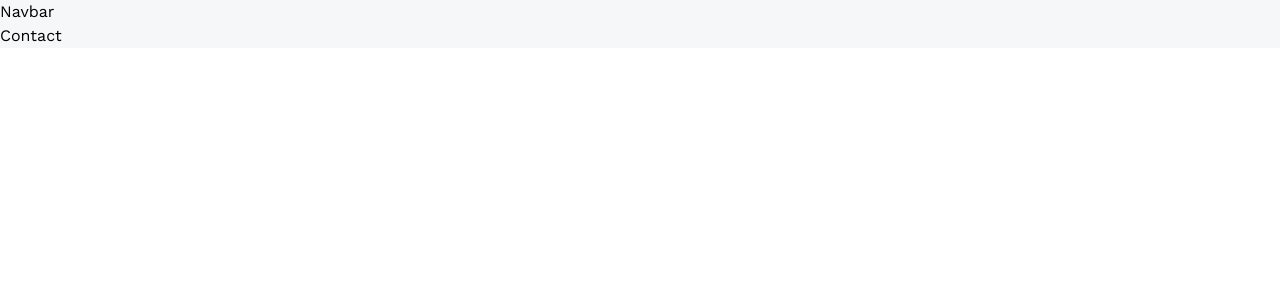
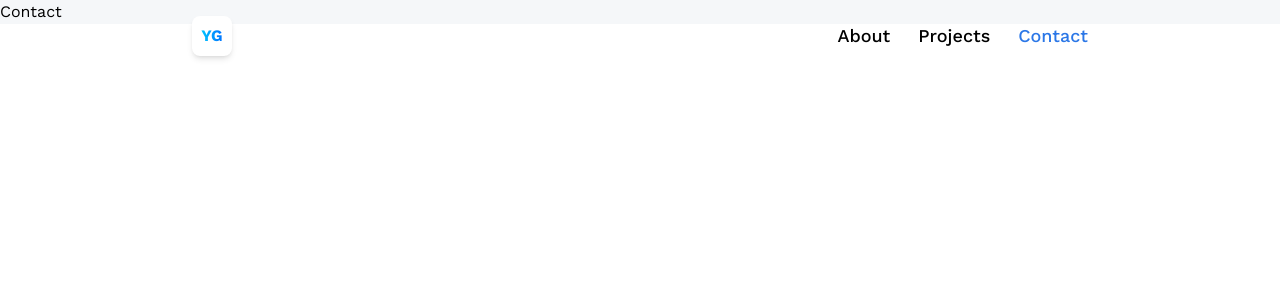
Before and after one commit to clexflex/Portfolio, a React (Vite) app in the folder portfolio/: page /contact in a window 1280 px wide. Shown: the top 300 px of the page. Built offline with nearby package versions, Linux system fonts and the light colour scheme; the HTML template or start-up script is replaced by a standard one.

Commit message:
Navbar creation

```diff
--- a/portfolio/package.json
+++ b/portfolio/package.json
@@ -10,6 +10,7 @@
     "preview": "vite preview"
   },
   "dependencies": {
+    "@react-three/fiber": "^8.15.19",
     "react": "^18.2.0",
     "react-dom": "^18.2.0",
     "react-router-dom": "^6.22.3"
--- a/portfolio/src/App.jsx
+++ b/portfolio/src/App.jsx
@@ -1,4 +1,5 @@
 import { Route, BrowserRouter as Router, Routes } from 'react-router-dom';
+import { Home, About, Projects, Contact } from './pages';
 import Navbar from './components/Navbar';
 
 const App = () => {
@@ -7,10 +8,10 @@ const App = () => {
         <Router>
             < Navbar />
             <Routes>
-                <Route path="/" element={'Home'} />
-                <Route path="/about" element={'About'} />
-                <Route path="/projects" element={'Projects'} />
-                <Route path="/contact" element={'Contact'} />
+                <Route path="/" element={<Home />} />
+                <Route path="/about" element={<About />} />
+                <Route path="/projects" element={<Projects />} />
+                <Route path="/contact" element={<Contact />} />
 
             </Routes>
         </Router>
--- a/portfolio/src/components/Navbar.jsx
+++ b/portfolio/src/components/Navbar.jsx
@@ -1,6 +1,23 @@
+import { NavLink } from "react-router-dom"
+
 const Navbar = () => {
   return (
-    <div>Navbar</div>
+    <header className="header">
+        <NavLink to="/" className="w-10 h-10 rounded-lg bg-white items-center justify-center flex font-bold shadow-md">
+            <p className="blue-gradient_text">YG</p>
+        </NavLink>
+        <nav className="flex text-lg gap-7 font-medium ">
+            <NavLink to="/about" className={({isActive}) => isActive ? 'text-blue-500' : 'text-black' }>
+                About
+            </NavLink>
+            <NavLink to="/projects" className={({isActive}) => isActive ? 'text-blue-500' : 'text-black' }>
+                Projects
+            </NavLink>
+            <NavLink to="/contact" className={({isActive}) => isActive ? 'text-blue-500' : 'text-black' }>
+                Contact
+            </NavLink>
+        </nav>
+    </header>
   )
 }
 
--- /dev/null
+++ b/portfolio/src/pages/About.jsx
@@ -0,0 +1,9 @@
+import React from 'react'
+
+const About = () => {
+  return (
+    <div>About</div>
+  )
+}
+
+export default About
--- /dev/null
+++ b/portfolio/src/pages/Contact.jsx
@@ -0,0 +1,9 @@
+import React from 'react'
+
+const Contact = () => {
+  return (
+    <div>Contact</div>
+  )
+}
+
+export default Contact
--- /dev/null
+++ b/portfolio/src/pages/Home.jsx
@@ -0,0 +1,14 @@
+import React from 'react'
+
+{/* <div className=" absolute top-28 left-0 right-0 z-10 flex items-center justify-center">
+  POPUP
+</div> */} {/*  creating 3D Objects below ...*/}
+
+const Home = () => {
+  return (
+    <section className="w-full h-screen relative">
+    </section>
+  )
+}
+
+export default Home
--- /dev/null
+++ b/portfolio/src/pages/Projects.jsx
@@ -0,0 +1,9 @@
+import React from 'react'
+
+const Projects = () => {
+  return (
+    <div>Projects</div>
+  )
+}
+
+export default Projects
--- /dev/null
+++ b/portfolio/src/pages/index.jsx
@@ -0,0 +1,6 @@
+import Home from './Home';
+import About from './About';
+import Projects from './Projects';
+import Contact from './Contact';
+
+export { Home, About, Projects, Contact };
```
Also changed, not shown: 1 other file (tests, documents, lock files or other folders).
